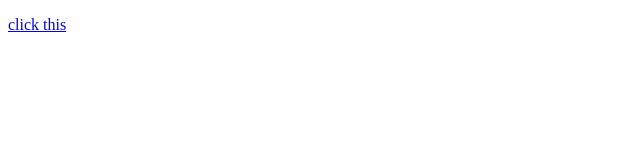
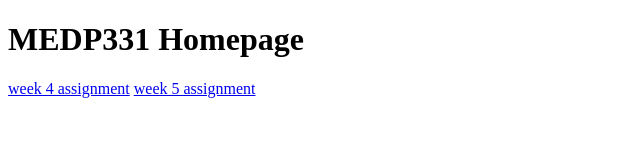
Before and after one commit to derekc97/webproduction2, a plain HTML site: page index.html in a window 1280 px wide. Shown: the whole page, without its empty margins (0-640 px from the left). Drawn offline with Linux system fonts and the light colour scheme.

Commit message:
homepage

```diff
--- a/index.html
+++ b/index.html
@@ -5,8 +5,12 @@
     <title></title>
   </head>
   <body>
+    <h1>MEDP331 Homepage</h1>
     <p>
-      <a href="week4/index.html">click this</a>
+
+
+      <a href="week4/index.html">week 4 assignment</a>
+      <a href="week5/index.html">week 5 assignment</a>
       </p>
   </body>
 </html>
```
